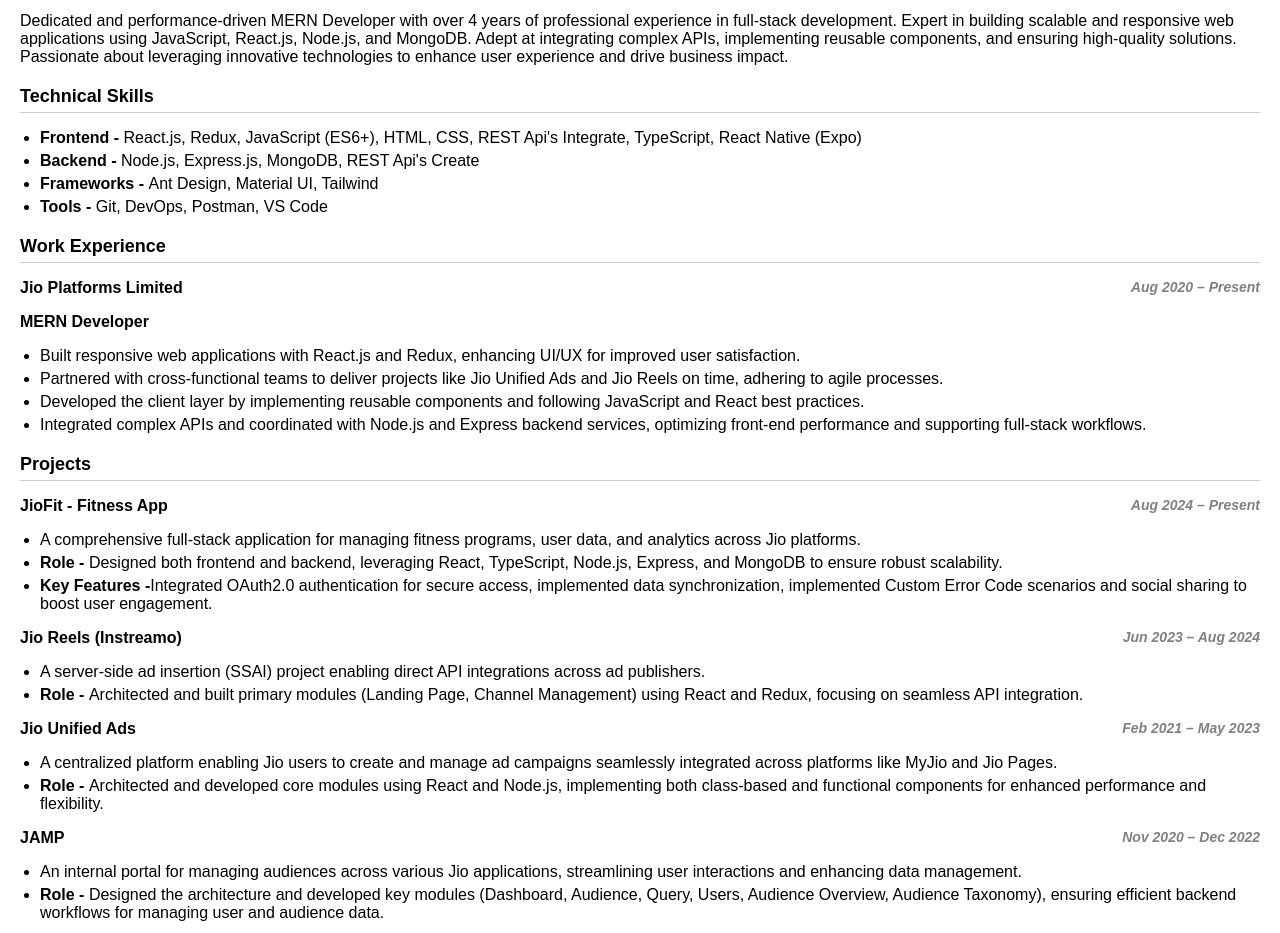
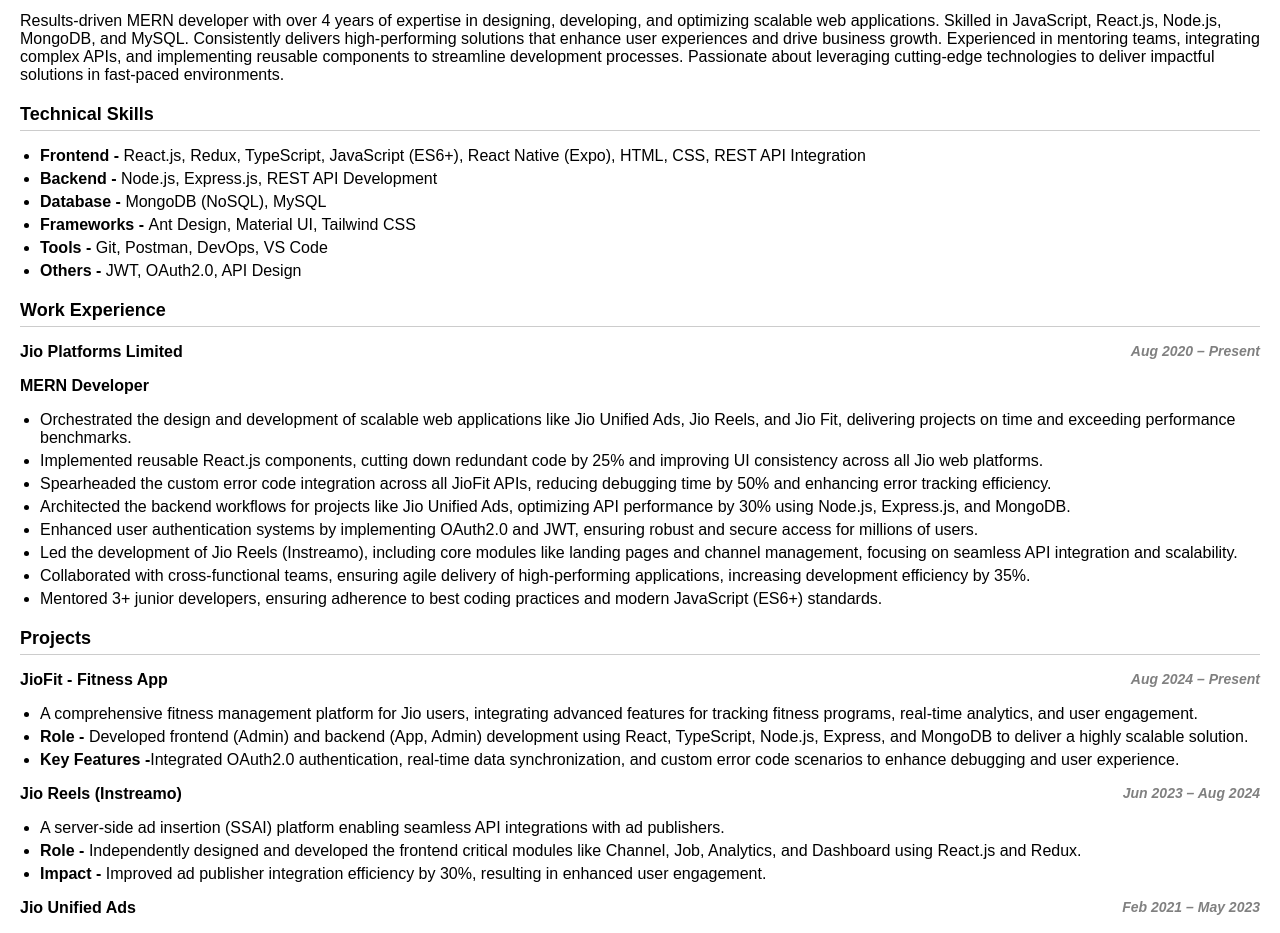
Before and after one commit to sachinyadav2704/my-web-resume, a React (Vite) app: page / in a window 1280 px wide. Shown: the part 200-1133 px from the top of the page. Built offline with nearby package versions, Linux system fonts and the light colour scheme.

Commit message:
Updated Resume content

```diff
--- a/src/App.jsx
+++ b/src/App.jsx
@@ -1,25 +1,51 @@
 /* eslint-disable react/no-unescaped-entities */
-import './App.css';
-import { FaGithub, FaLinkedin } from 'react-icons/fa';
+import "./App.css";
+import { FaGithub, FaLinkedin } from "react-icons/fa";
 
 const App = () => {
   return (
     <div className="resume-container">
       {/* Header */}
       <header className="resume-header">
-            <h1 className="name" onClick={() => window.open('https://sachin-yadav.netlify.app/', '_blank')}>
+        <h1
+          className="name"
+          onClick={() =>
+            window.open("https://sachin-yadav.netlify.app/", "_blank")
+          }
+        >
           SACHIN YADAV
         </h1>
         <h4 className="name">MERN Developer</h4>
         <p>
-               Bengaluru, KA(IN) | <a href="mailto:sachin2704.yadav@gmail.com">sachin2704.yadav@gmail.com</a> |{' '}
+          Bengaluru, KA(IN) | +91 9321704313 | {" "}
+          <a href="mailto:sachin2704.yadav@gmail.com">
+            sachin2704.yadav@gmail.com
+          </a>{" "}
+          |{" "}
           <FaGithub
-                  style={{ cursor: 'pointer', marginTop: '2px', marginRight: '0.5rem', fontSize: '1.2rem' }}
-                  onClick={() => window.open('https://github.com/sachinyadav2704', '_blank')}
+            style={{
+              cursor: "pointer",
+              marginTop: "2px",
+              marginRight: "0.5rem",
+              fontSize: "1.2rem",
+            }}
+            onClick={() =>
+              window.open("https://github.com/sachinyadav2704", "_blank")
+            }
           />
           <FaLinkedin
-                  style={{ cursor: 'pointer', marginTop: '2px', marginRight: '0.5rem', fontSize: '1.2rem' }}
-                  onClick={() => window.open('https://www.linkedin.com/in/sachin-yadav-b57426141/', '_blank')}
+            style={{
+              cursor: "pointer",
+              marginTop: "2px",
+              marginRight: "0.5rem",
+              fontSize: "1.2rem",
+            }}
+            onClick={() =>
+              window.open(
+                "https://www.linkedin.com/in/sachin-yadav-b57426141/",
+                "_blank"
+              )
+            }
           />
           {/* <SiLeetcode
                   style={{ cursor: 'pointer', marginTop: '2px', marginRight: '0.5rem', fontSize: '1.2rem' }}
@@ -33,10 +59,33 @@
         <h2 className="section-title">Summary</h2>
         <div className="section-content">
           <p>
-                  Dedicated and performance-driven MERN Developer with over 4 years of professional experience in full-stack development. Expert in building
-                  scalable and responsive web applications using JavaScript, React.js, Node.js, and MongoDB. Adept at integrating complex APIs, implementing
-                  reusable components, and ensuring high-quality solutions. Passionate about leveraging innovative technologies to enhance user experience and
-                  drive business impact.
+            Results-driven MERN developer with over 4 years of expertise in
+            designing, developing, and optimizing scalable web applications.
+            Skilled in JavaScript, React.js, Node.js, MongoDB, and MySQL.
+            Consistently delivers high-performing solutions that enhance user
+            experiences and drive business growth. Experienced in mentoring
+            teams, integrating complex APIs, and implementing reusable
+            components to streamline development processes. Passionate about
+            leveraging cutting-edge technologies to deliver impactful solutions
+            in fast-paced environments.
+            {/* Results-driven MERN Developer with over 4 years of expertise in
+            designing, developing, and optimizing scalable web applications.
+            Skilled in JavaScript, React.js, Node.js, MongoDB, and MySQL. Proven
+            track record of delivering high-performing solutions that enhance
+            user experiences and drive business growth. Experienced in mentoring
+            teams, integrating complex APIs, and implementing reusable
+            components to streamline development. Passionate about leveraging
+            cutting-edge technologies to deliver impactful solutions in
+            fast-paced environments. */}
+            {/* Innovative and results-driven <b>MERN Developer</b> with over 4
+            years of expertise in designing, developing, and optimizing scalable
+            web applications. Proficient in JavaScript, React.js, Node.js,
+            MongoDB, and MySQL, with a proven track record of delivering
+            high-performing solutions that enhance user experiences and drive
+            business growth. Adept at mentoring teams, integrating complex APIs,
+            and implementing reusable components to streamline development.
+            Passionate about leveraging cutting-edge technologies to deliver
+            impactful solutions in fast-paced environments. */}
           </p>
         </div>
       </section>
@@ -46,16 +95,23 @@
         <h2 className="section-title">Technical Skills</h2>
         <ul className="bullet-list">
           <li>
-                  <b>Frontend - </b> React.js, Redux, JavaScript (ES6+), HTML, CSS, REST Api's Integrate, TypeScript, React Native (Expo)
+            <b>Frontend - </b>React.js, Redux, TypeScript, JavaScript (ES6+),
+            React Native (Expo), HTML, CSS, REST API Integration
           </li>
           <li>
-                  <b>Backend - </b>Node.js, Express.js, MongoDB, REST Api's Create
+            <b>Backend - </b>Node.js, Express.js, REST API Development
           </li>
           <li>
-                  <b>Frameworks - </b> Ant Design, Material UI, Tailwind
+            <b>Database - </b>MongoDB (NoSQL), MySQL
           </li>
           <li>
-                  <b>Tools - </b>Git, DevOps, Postman, VS Code
+            <b>Frameworks - </b>Ant Design, Material UI, Tailwind CSS
+          </li>
+          <li>
+            <b>Tools - </b>Git, Postman, DevOps, VS Code
+          </li>
+          <li>
+            <b>Others - </b>JWT, OAuth2.0, API Design
           </li>
         </ul>
       </section>
@@ -66,8 +122,8 @@
         <div className="section-content">
           <div className="subsection">
             <p className="institution">
-                     Jio Platforms Limited{' '}
-                     <span className="location" style={{ float: 'inline-end' }}>
+              Jio Platforms Limited{" "}
+              <span className="location" style={{ float: "inline-end" }}>
                 Aug 2020 – Present
               </span>
             </p>
@@ -75,12 +131,57 @@
               <strong>MERN Developer</strong>
             </p>
             <ul className="bullet-list">
-                     <li>Built responsive web applications with React.js and Redux, enhancing UI/UX for improved user satisfaction.</li>
-                     <li>Partnered with cross-functional teams to deliver projects like Jio Unified Ads and Jio Reels on time, adhering to agile processes.</li>
-                     <li>Developed the client layer by implementing reusable components and following JavaScript and React best practices.</li>
               <li>
-                        Integrated complex APIs and coordinated with Node.js and Express backend services, optimizing front-end performance and supporting
-                        full-stack workflows.
+                Orchestrated the design and development of scalable web
+                applications like Jio Unified Ads, Jio Reels, and Jio Fit,
+                delivering projects on time and exceeding performance
+                benchmarks.
+              </li>
+              <li>
+                Implemented reusable React.js components, cutting down redundant
+                code by 25% and improving UI consistency across all Jio web
+                platforms.
+                {/* Implemented reusable React.js components and advanced state
+                management using Redux, achieving a 25% reduction in development
+                time across projects. */}
+              </li>
+              <li>
+                Spearheaded the custom error code integration across all JioFit
+                APIs, reducing debugging time by 50% and enhancing error
+                tracking efficiency.
+                {/* Spearheaded the integration of custom error codes across all
+                JioFit APIs, enhancing error tracking, debugging efficiency, and
+                system reliability. */}
+              </li>
+              <li>
+                Architected the backend workflows for projects like Jio Unified
+                Ads, optimizing API performance by 30% using Node.js,
+                Express.js, and MongoDB.
+              </li>
+              <li>
+                Enhanced user authentication systems by implementing OAuth2.0
+                and JWT, ensuring robust and secure access for millions of
+                users.
+              </li>
+              <li>
+                Led the development of Jio Reels (Instreamo), including core
+                modules like landing pages and channel management, focusing on
+                seamless API integration and scalability.
+              </li>
+              <li>
+                Collaborated with cross-functional teams, ensuring agile
+                delivery of high-performing applications, increasing development
+                efficiency by 35%.
+                {/* Collaborated with cross-functional teams to design and deploy
+                high-performing, responsive user interfaces, driving a 20%
+                increase in customer satisfaction. */}
+              </li>
+              <li>
+                Mentored 3+ junior developers, ensuring adherence to best coding
+                practices and modern JavaScript (ES6+) standards.
+                {/* Mentored and guided junior developers on full-stack best
+                practices, modern JavaScript (ES6+), and code quality, fostering
+                a collaborative and high-performing team culture. */}
               </li>
             </ul>
           </div>
@@ -94,84 +195,120 @@
           <div className="subsection">
             <p className="institution">
               <span
-                        style={{ cursor: 'pointer' }}
-                        onClick={() => window.open('https://play.google.com/store/apps/details?id=com.jio.jiofit&pcampaignid=web_share', '_blank')}
+                style={{ cursor: "pointer" }}
+                onClick={() =>
+                  window.open(
+                    "https://play.google.com/store/apps/details?id=com.jio.jiofit&pcampaignid=web_share",
+                    "_blank"
+                  )
+                }
               >
                 JioFit - Fitness App
               </span>
-                     <span className="location" style={{ float: 'inline-end' }}>
+              <span className="location" style={{ float: "inline-end" }}>
                 Aug 2024 – Present
               </span>
             </p>
             {/* <p className="details"></p> */}
             <ul className="bullet-list">
-                     <li>A comprehensive full-stack application for managing fitness programs, user data, and analytics across Jio platforms.</li>
               <li>
-                        <b>Role - </b>Designed both frontend and backend, leveraging React, TypeScript, Node.js, Express, and MongoDB to ensure robust
-                        scalability.
+                A comprehensive fitness management platform for Jio users,
+                integrating advanced features for tracking fitness programs,
+                real-time analytics, and user engagement.
+              </li>
+              <li>
+                <b>Role - </b>Developed frontend (Admin) and backend (App,
+                Admin) development using React, TypeScript, Node.js, Express,
+                and MongoDB to deliver a highly scalable solution.
               </li>
               <li>
                 <b>Key Features -</b>
-                        Integrated OAuth2.0 authentication for secure access, implemented data synchronization, implemented Custom Error Code scenarios and
-                        social sharing to boost user engagement.
+                Integrated OAuth2.0 authentication, real-time data
+                synchronization, and custom error code scenarios to enhance
+                debugging and user experience.
               </li>
             </ul>
           </div>
 
           <div className="subsection">
             <p className="institution">
-                     <span style={{ cursor: 'pointer' }} onClick={() => window.open('https://portal-g.instreamo.jio.com/', '_blank')}>
+              <span
+                style={{ cursor: "pointer" }}
+                onClick={() =>
+                  window.open("https://portal-g.instreamo.jio.com/", "_blank")
+                }
+              >
                 Jio Reels (Instreamo)
               </span>
-                     <span className="location" style={{ float: 'inline-end' }}>
+              <span className="location" style={{ float: "inline-end" }}>
                 Jun 2023 – Aug 2024
               </span>
             </p>
             {/* <p className="details"></p> */}
             <ul className="bullet-list">
-                     <li>A server-side ad insertion (SSAI) project enabling direct API integrations across ad publishers.</li>
               <li>
-                        <b>Role - </b>Architected and built primary modules (Landing Page, Channel Management) using React and Redux, focusing on seamless API
-                        integration.
+                A server-side ad insertion (SSAI) platform enabling seamless API
+                integrations with ad publishers.
+              </li>
+              <li>
+                <b>Role - </b>Independently designed and developed the frontend
+                critical modules like Channel, Job, Analytics, and Dashboard
+                using React.js and Redux.
+              </li>
+              <li>
+                <b>Impact - </b>Improved ad publisher integration efficiency by
+                30%, resulting in enhanced user engagement.
               </li>
             </ul>
           </div>
 
           <div className="subsection">
             <p className="institution">
-                     <span style={{ cursor: 'pointer' }} onClick={() => window.open('https://jioads.jio.com/', '_blank')}>
+              <span
+                style={{ cursor: "pointer" }}
+                onClick={() => window.open("https://jioads.jio.com/", "_blank")}
+              >
                 Jio Unified Ads
               </span>
-                     <span className="location" style={{ float: 'inline-end' }}>
+              <span className="location" style={{ float: "inline-end" }}>
                 Feb 2021 – May 2023
               </span>
             </p>
             {/* <p className="details"></p> */}
             <ul className="bullet-list">
               <li>
-                        A centralized platform enabling Jio users to create and manage ad campaigns seamlessly integrated across platforms like MyJio and Jio
-                        Pages.
+                A centralized platform enabling Jio users to create and manage
+                ad campaigns across platforms like MyJio and Jio Pages.
               </li>
               <li>
-                        <b>Role - </b>Architected and developed core modules using React and Node.js, implementing both class-based and functional components
-                        for enhanced performance and flexibility.
+                <b>Role - </b>Developed and optimized core features using
+                React.js and Node.js, focusing on performance, flexibility, and
+                user-centric design.
+              </li>
+              <li>
+                <b>Outcome - </b>Streamlined the campaign creation process,
+                reducing the time to launch ads by 20%.
               </li>
             </ul>
           </div>
           <div className="subsection">
             <p className="institution">
               JAMP
-                     <span className="location" style={{ float: 'inline-end' }}>
+              <span className="location" style={{ float: "inline-end" }}>
                 Nov 2020 – Dec 2022
               </span>
             </p>
             <ul className="bullet-list">
               <li>
-                        An internal portal for managing audiences across various Jio applications, streamlining user interactions and enhancing data management.
+                An internal portal for managing audiences across various Jio
+                applications, streamlining workflows and enhancing data
+                management.
               </li>
               <li>
-                        <b>Role - </b>Designed the architecture and developed key modules (Dashboard, Audience, Query, Users, Audience Overview, Audience
-                        Taxonomy), ensuring efficient backend workflows for managing user and audience data.
+                <b>Role - </b>
+                Designed and implemented critical modules (Dashboard, Audience
+                Query, Users, Audience Overview, Audience Taxonomy), ensuring
+                seamless backend workflows with Node.js and MongoDB.
               </li>
             </ul>
           </div>
@@ -185,7 +322,7 @@
           <div className="subsection">
             <p className="institution">
               SRM Institute of Science and Technology, Delhi NCR
-                     <span className="location" style={{ float: 'inline-end' }}>
+              <span className="location" style={{ float: "inline-end" }}>
                 (Jul 2016 – Jun 2020)
               </span>
             </p>
@@ -196,7 +333,7 @@
           <div className="subsection">
             <p className="institution">
               SKD Academy School, Rajajipuram
-                     <span className="location" style={{ float: 'inline-end' }}>
+              <span className="location" style={{ float: "inline-end" }}>
                 (Apr 2014 – Mar 2015)
               </span>
             </p>
@@ -207,7 +344,7 @@
           <div className="subsection">
             <p className="institution">
               SKD Academy School, Rajajipuram
-                     <span className="location" style={{ float: 'inline-end' }}>
+              <span className="location" style={{ float: "inline-end" }}>
                 (Apr 2012 – Mar 2013)
               </span>
             </p>
@@ -222,7 +359,7 @@
       <section className="section">
         <h2 className="section-title">Soft Skills</h2>
         <ul className="bullet-list">
-               <li>Strong Teamwork</li>
+          <li>Team Collaboration</li>
           <li>Problem-solving</li>
           <li>Time Management</li>
           <li>Self-motivation</li>
```
Lines whose indentation alone changed are shown as unchanged.
